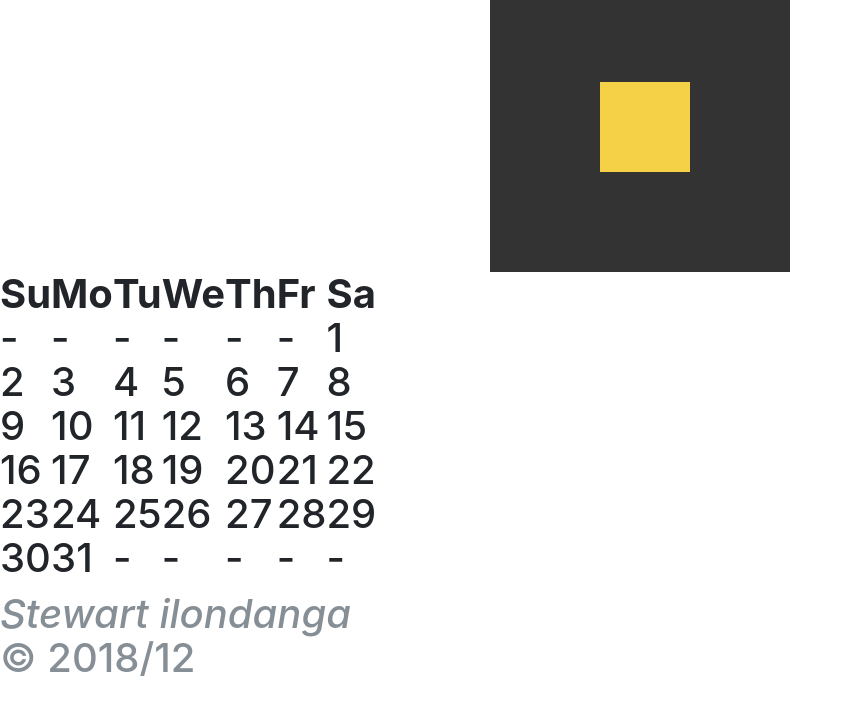
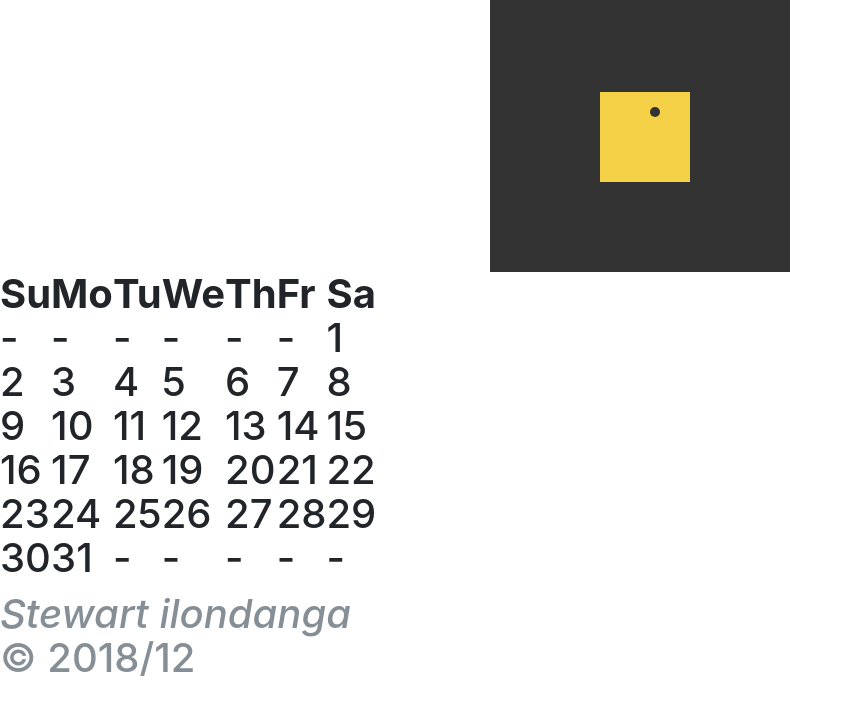
Before and after one commit to stewilondanga/man-pacyz, a plain HTML site: page index.html in a window 1280 px wide. Shown: the part 68-782 px from the top of the page, without its empty margins (0-852 px from the left). Drawn offline with nearby package versions, Linux system fonts and the light colour scheme.

Commit message:
add css/styles.css

```diff
--- a/css/styles.css
+++ b/css/styles.css
@@ -39,7 +39,7 @@
   height: 45px;
 }
 
-/*#eye{
+#eye {
   border-radius: 50%;
   width: 10px;
   height: 10px;
@@ -49,9 +49,9 @@
   left: 50px;
   z-index: 2;
   animation: eye var(--duration) infinite var(--anim-function);
+}
 
-}
-@keyframes eye{
+/*@keyframes eye{
   50%{
     transform: translate(-3px,-3px);
   }
```
